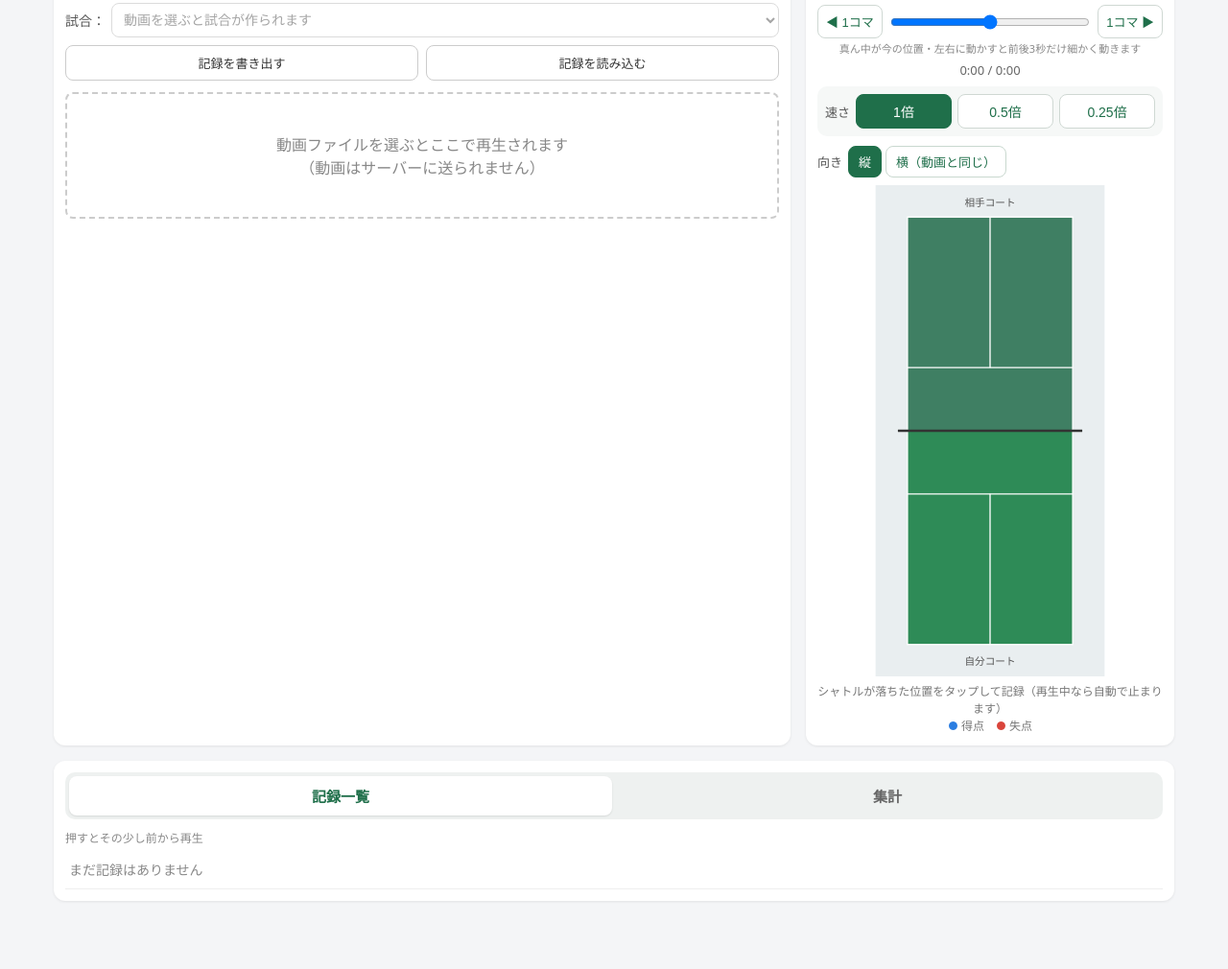
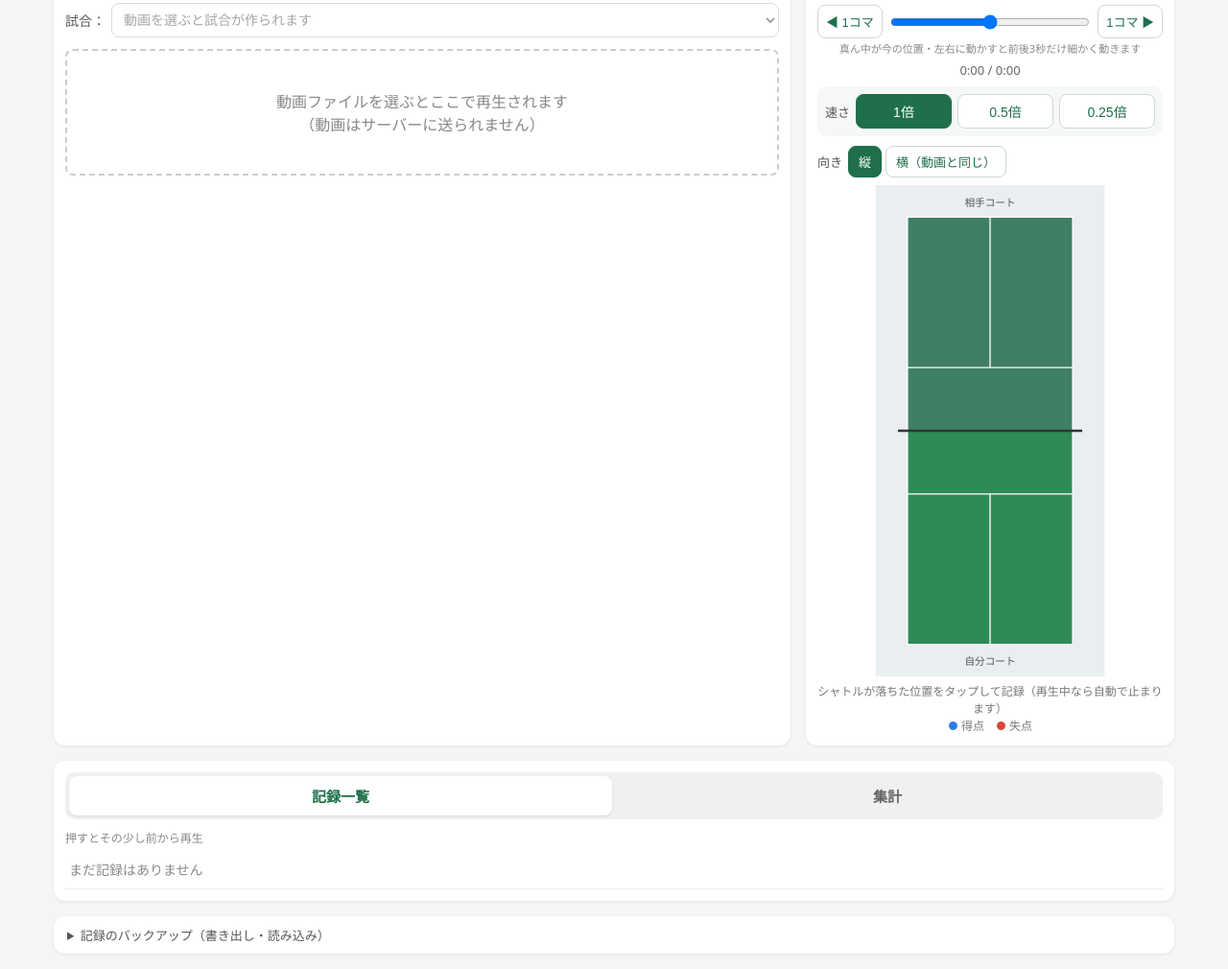
Before and after one commit to Nobu-Chine/badminton-analyzer, a plain HTML site: page index.html in a window 1280 px wide. Shown: the part 126-1136 px from the top of the page at 96% size. Before the commit the page ends 1081 px from the top, so only its background shows below. Drawn offline with Linux system fonts and the light colour scheme.

Commit message:
記録のバックアップをページのいちばん下にたたんで置く
「記録を書き出す」「記録を読み込む」はたまにしか使わないのに、動画のすぐ上の目立つ場所にあった。
ページのいちばん下に「記録のバックアップ（書き出し・読み込み）」の1行でたたんで置き、
開くと何のためのものかの一言とボタンが出るようにした。動きは変えていない。

Co-Authored-By: Claude Opus 5.5 <noreply@anthropic.com>

```diff
--- a/index.html
+++ b/index.html
@@ -37,11 +37,6 @@
       <summary id="videoListSummary"></summary>
       <ul id="videoListItems"></ul>
     </details>
-    <!-- 記録のバックアップ（動画は含まない） -->
-    <div class="backup-row">
-      <button id="exportBtn">記録を書き出す</button>
-      <label>記録を読み込む<input type="file" id="importInput" accept=".json,application/json"></label>
-    </div>
     <div class="placeholder" id="placeholder">動画ファイルを選ぶとここで再生されます<br>（動画はサーバーに送られません）</div>
     <!-- iPhone などの標準の操作（10秒送りのアイコンが重なって出る）は使わず、アプリの操作だけにする。
          動画をタップすると再生・停止。全画面のときだけ標準の操作が出る -->
@@ -150,6 +145,16 @@
       <div id="stats"></div>
     </div>
   </section>
+
+  <!-- 記録のバックアップ（動画は含まない）。たまにしか使わないので、いちばん下にたたんでおく -->
+  <details class="backup">
+    <summary>記録のバックアップ（書き出し・読み込み）</summary>
+    <p class="backup-note">記録はこのブラウザの中にだけ保存されています。端末を替えるときや、念のための保存に使います。</p>
+    <div class="backup-row">
+      <button id="exportBtn">記録を書き出す</button>
+      <label>記録を読み込む<input type="file" id="importInput" accept=".json,application/json"></label>
+    </div>
+  </details>
 </main>
 
 <!-- 記録入力ダイアログ -->
--- a/style.css
+++ b/style.css
@@ -56,6 +56,11 @@ main {
 .video-name { flex: 1; min-width: 0; overflow: hidden; text-overflow: ellipsis; white-space: nowrap; }
 .video-status { font-size: 11px; color: #1f6f4a; }
 .video-status.off { color: #aaa; }
+/* ページのいちばん下：記録のバックアップ（PCの2列でも横幅いっぱい） */
+.backup { grid-column: 1 / -1; padding: 10px 14px; background: #fff; border-radius: 12px; font-size: 13px; color: #555;
+  box-shadow: 0 1px 3px rgba(0,0,0,.08); }
+.backup summary { cursor: pointer; }
+.backup-note { margin: 8px 0 0; font-size: 12px; color: #777; }
 .backup-row { display: flex; gap: 8px; margin-top: 8px; }
 .backup-row button, .backup-row label { flex: 1; padding: 8px 0; text-align: center; font-size: 13px;
   border: 1px solid #ccc; border-radius: 8px; background: #fff; color: #333; cursor: pointer; }
```
